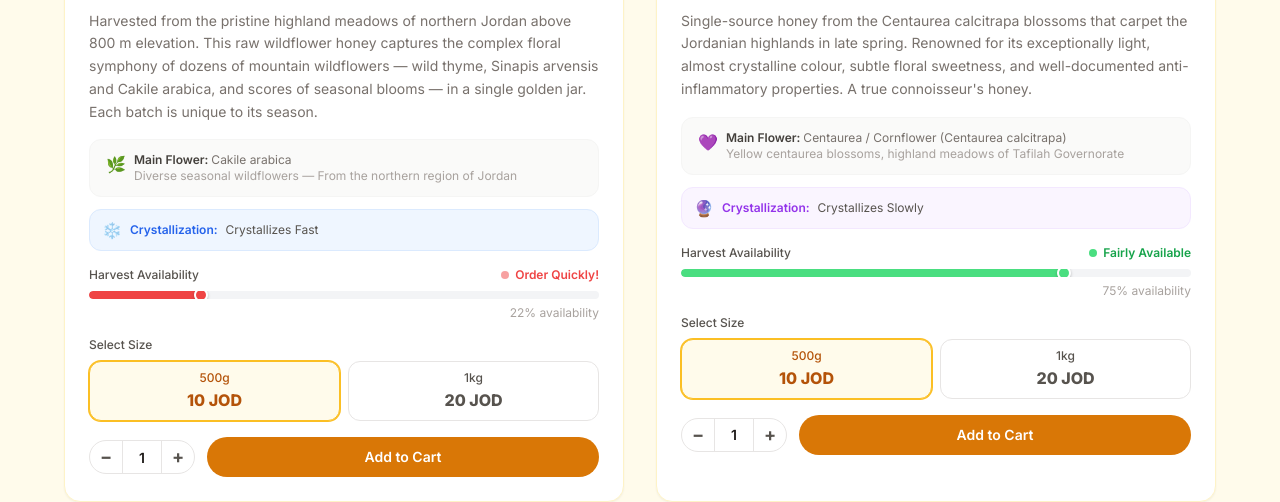
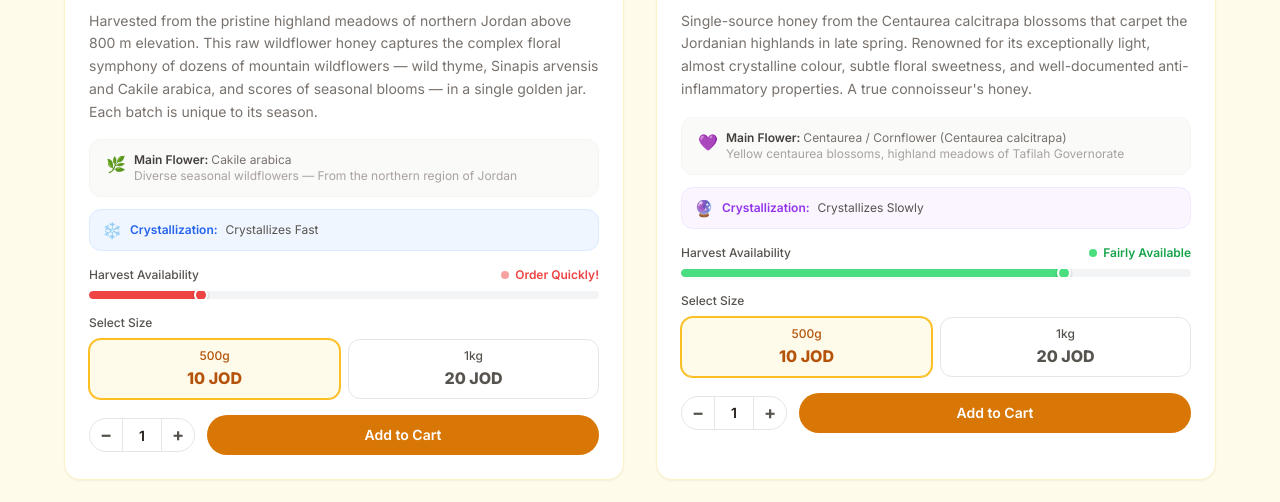
Before and after one commit to alkhateeeb/alkhateeeb.github.io, a plain HTML site: page en/products.html in a window 1280 px wide. Shown: the part 804-1306 px from the top of the page. Drawn offline with nearby package versions, Linux system fonts and the light colour scheme.

Commit message:
remove percentage from products

```diff
--- a/en/products.html
+++ b/en/products.html
@@ -297,7 +297,6 @@
                 <div class="availability-fill ${avail.barColor}" style="width:${pct}%"></div>
                 <div class="availability-knob ${avail.barColor}" style="left:clamp(6px,${pct}%,calc(100% - 6px))"></div>
               </div>
-              <div class="text-xs text-stone-400 mt-1.5 text-right">${pct}% availability</div>
             </div>
 
             <!-- Size Selector -->
```
Also changed, not shown: products.html (+0 -1 lines).
